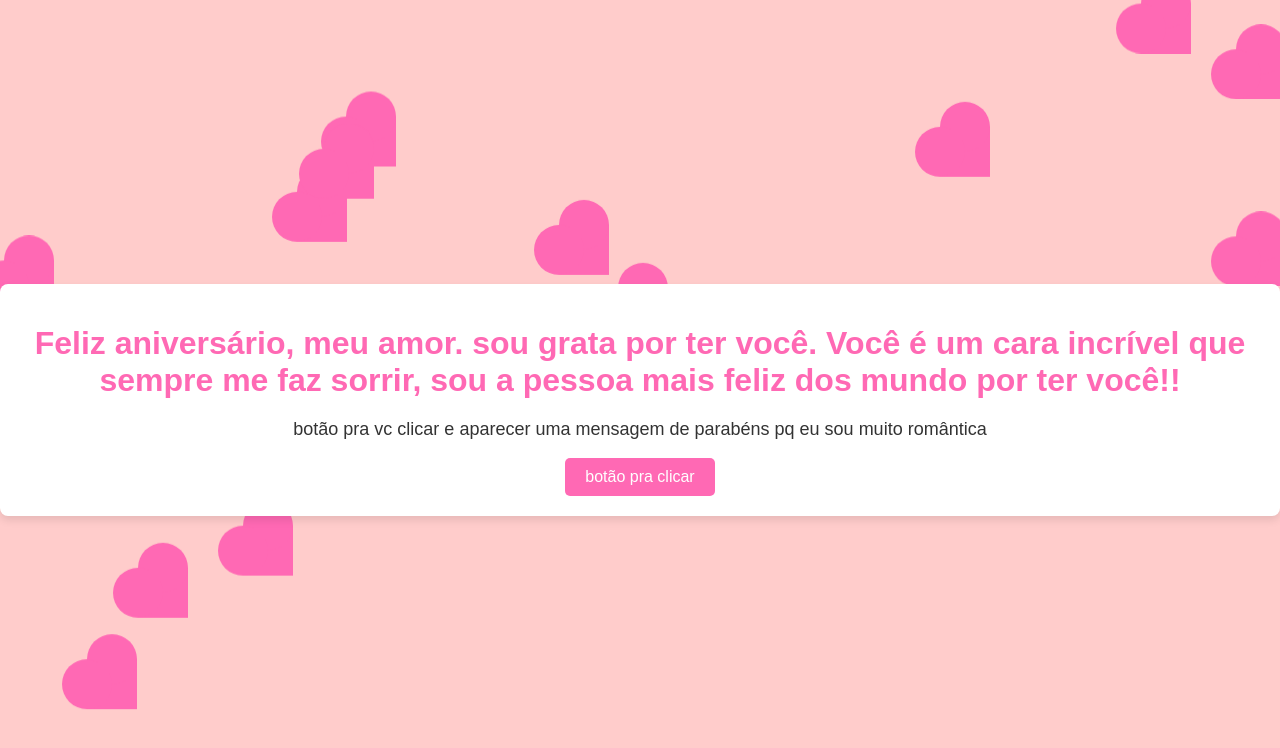
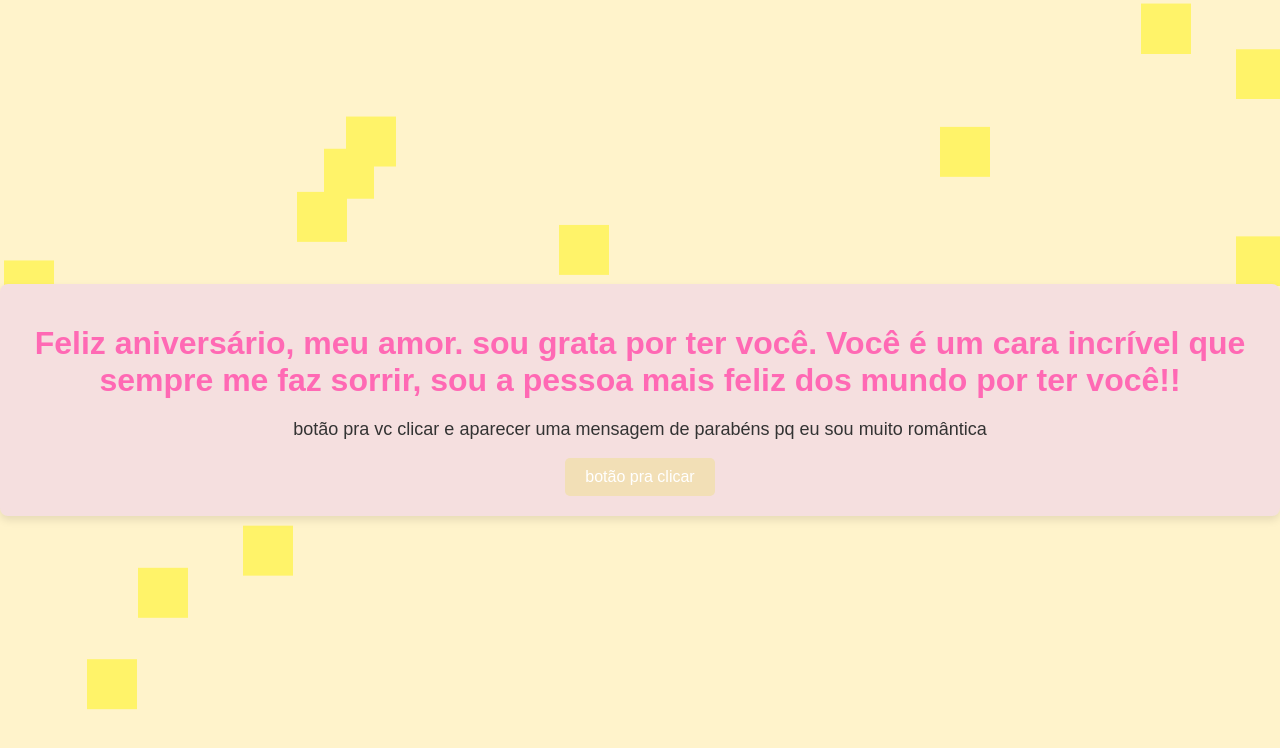
Before and after one commit to bellezoca/amoii, a plain HTML site: page index.html in a window 1280 px wide. Drawn offline with Linux system fonts and the light colour scheme.

Commit message:
Update style.css

```diff
--- a/style.css
+++ b/style.css
@@ -4,7 +4,7 @@ body {
     justify-content: center;
     align-items: center;
     height: 100vh;
-    background-color: #ffcccb;
+    background-color: #fff3cb;
     margin: 0;
     overflow: hidden;
     position: relative;
@@ -12,7 +12,7 @@ body {
 
 .container {
     text-align: center;
-    background-color: #ffffff;
+    background-color: #f5dfdf;
     padding: 20px;
     border-radius: 8px;
     box-shadow: 0 4px 8px rgba(0, 0, 0, 0.1);
@@ -33,7 +33,7 @@ button {
     padding: 10px 20px;
     font-size: 16px;
     color: #fff;
-    background-color: #ff69b4;
+    background-color: #f2dfb6;
     border: none;
     border-radius: 5px;
     cursor: pointer;
@@ -41,7 +41,7 @@ button {
 }
 
 button:hover {
-    background-color: #ff85c2;
+    background-color: #ebd973;
 }
 
 .mcqueen {
@@ -65,7 +65,7 @@ button:hover {
     position: absolute;
     width: 50px;
     height: 50px;
-    background-color: #ff69b4;
+    background-color: #fff369;
     transform: rotate(45deg);
     animation: float 5s infinite;
     z-index: 1;
@@ -77,7 +77,7 @@ button:hover {
     position: absolute;
     width: 50px;
     height: 50px;
-    background-color: #ff69b4;
+    background-color: ##fff369;
     border-radius: 50%;
 }
 
```
